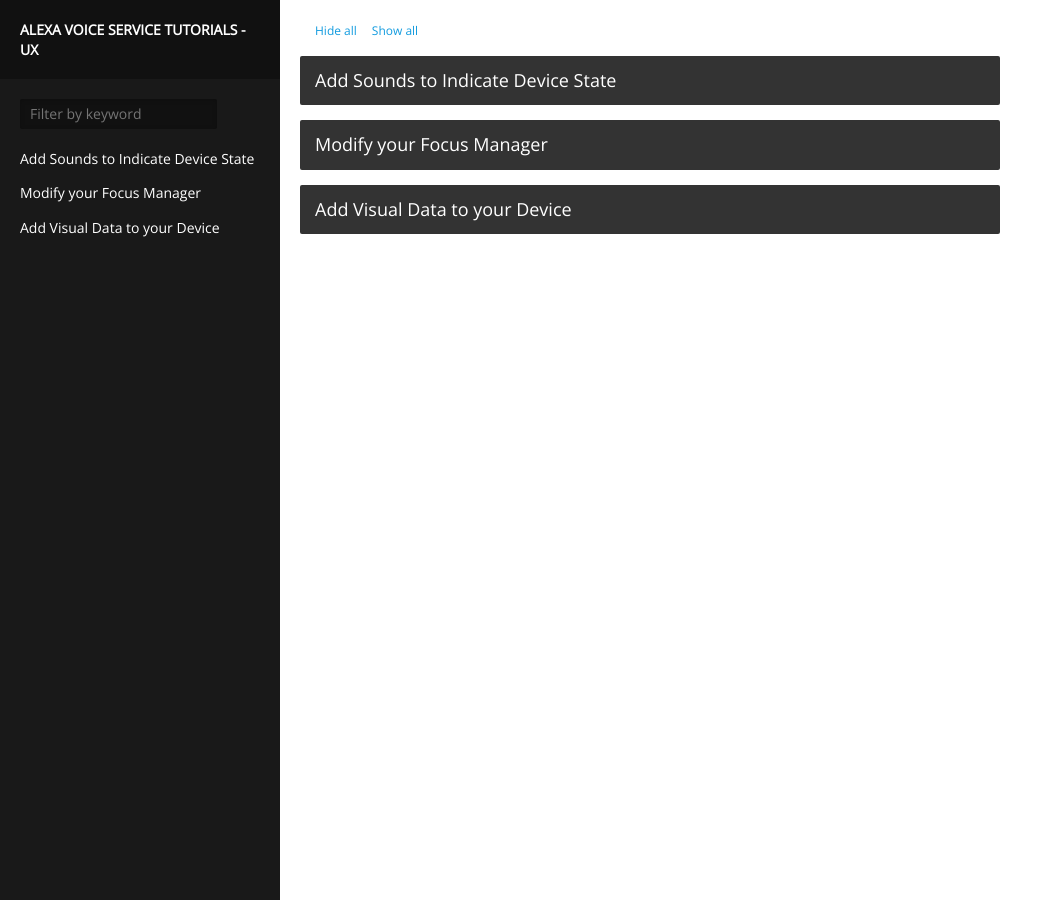
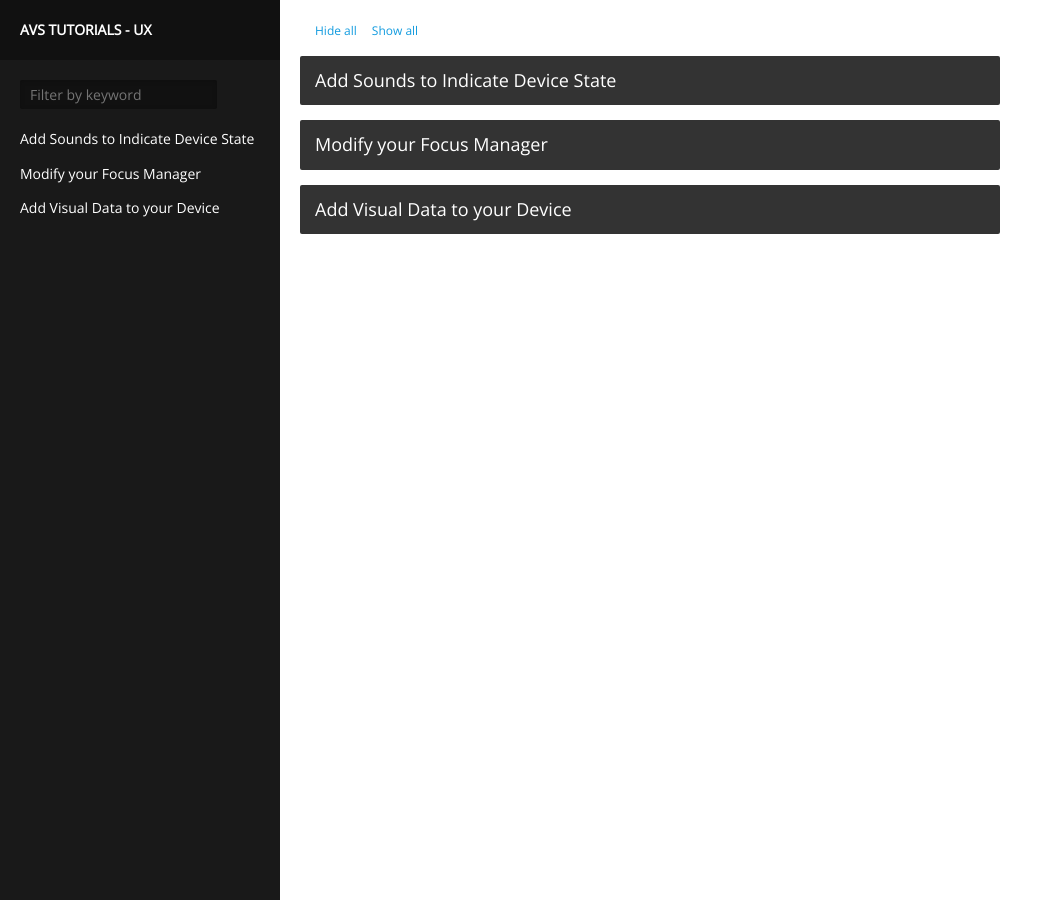
Before and after one commit to AlexaVoiceService/UX, a Jekyll site: the page built from index.html, in a window 1280 px wide. Shown: the whole page, without its empty margins (0-1043 px from the left). Built offline with Jekyll 4.4.1, drawn with Linux system fonts in a browser that asks for light colours.

Commit message:
Update _config.yml

```diff
--- a/_config.yml
+++ b/_config.yml
@@ -3,4 +3,4 @@ exclude: ['README.markdown']
 permalink: ':title'
 highlighter: 'pygments'
 safe: false
-title: 'Alexa Voice Service Tutorials - UX'
+title: 'AVS Tutorials - UX'
```
